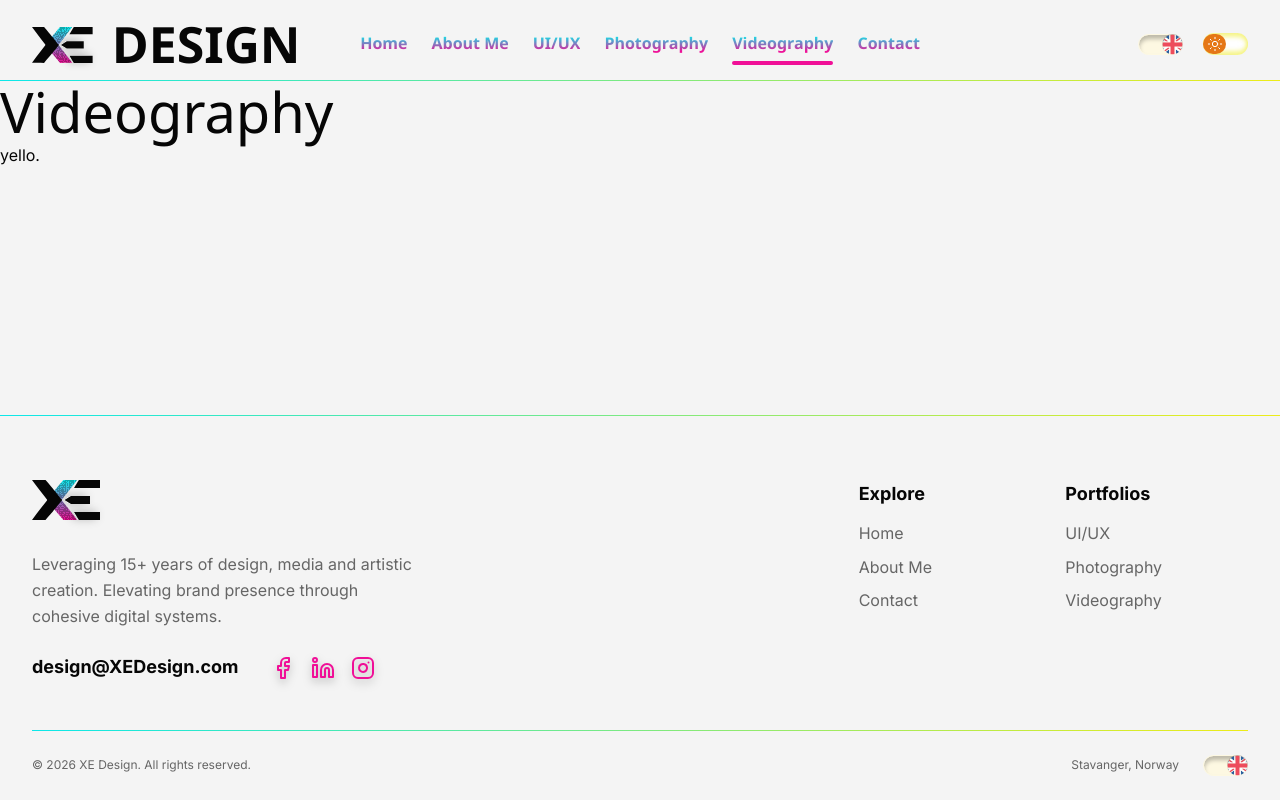
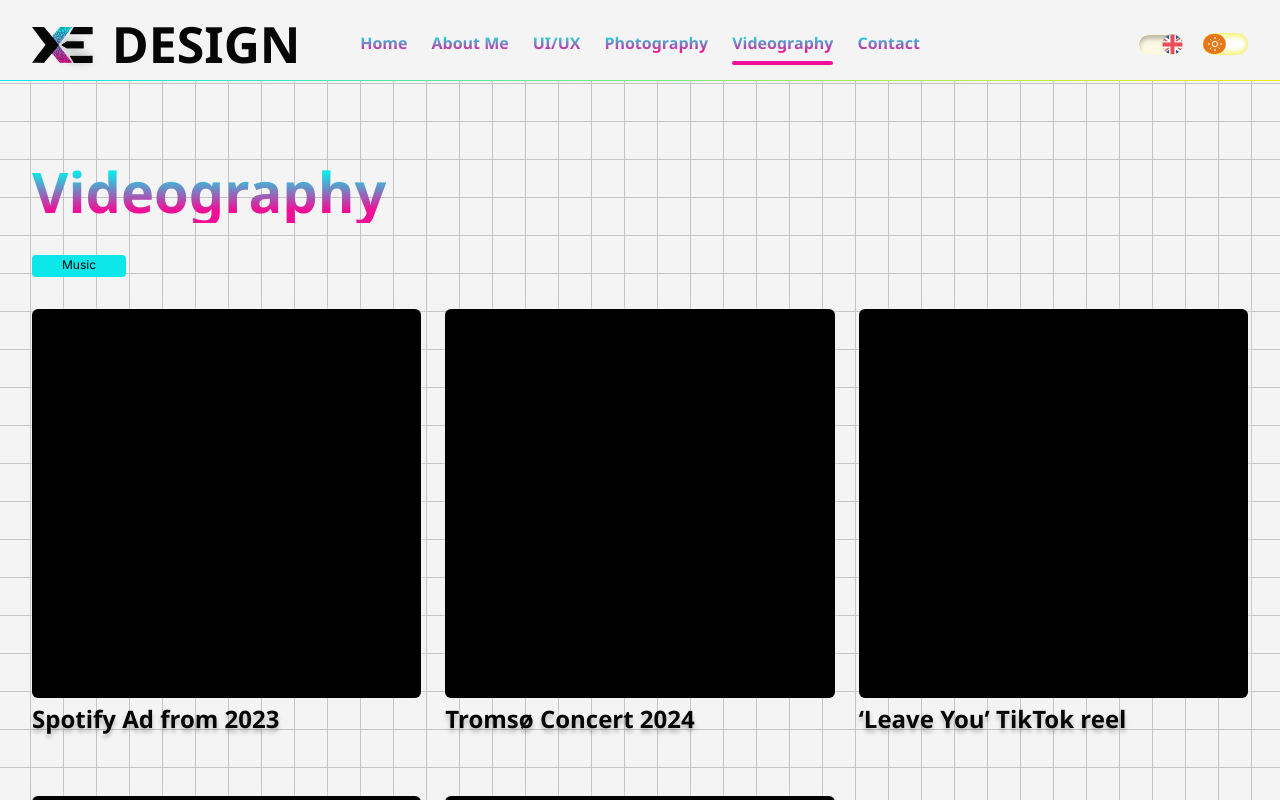
Before and after one commit to duct-tape-deployments/devin-portfolio, a React (Vite) app: page /videography in a window 1280 px wide. Shown: the top 800 px of the page. Built offline with nearby package versions, Linux system fonts and the light colour scheme; a web font is replaced by a local one.

Commit message:
feat(videography): build the videography page layout with placeholder video tiles

```diff
--- /dev/null
+++ b/src/components/videography/VideoCategorySection.tsx
@@ -0,0 +1,34 @@
+import { useId } from 'react';
+
+import { Section } from '@/components/layout/Section';
+import type { VideoCategory } from '@/data/videoCategories';
+import { useLanguageStore } from '@/stores/languageStore';
+
+type VideoCategorySectionProps = {
+  category: VideoCategory;
+};
+
+export function VideoCategorySection({ category }: VideoCategorySectionProps) {
+  const language = useLanguageStore((state) => state.language);
+  const titleId = useId();
+
+  return (
+    <Section space="none" aria-labelledby={titleId}>
+      <h2 id={titleId} className="badge mb-8">
+        {category.title[language]}
+      </h2>
+
+      <ul className="grid gap-y-12 md:grid-cols-2 md:gap-x-5 lg:grid-cols-3 lg:gap-x-6 lg:gap-y-16">
+        {category.videos.map((video) => (
+          <li key={video.slug}>
+            <div className="aspect-square rounded-md bg-black shadow-glow-image" />
+
+            <h3 className="mt-2 text-h5 leading-display font-bold text-foreground text-shadow-drop lg:text-h4">
+              {video.title[language]}
+            </h3>
+          </li>
+        ))}
+      </ul>
+    </Section>
+  );
+}
--- /dev/null
+++ b/src/data/videoCategories.ts
@@ -0,0 +1,41 @@
+import type { Localized } from '@/i18n/localized';
+
+export type Video = {
+  slug: string;
+  title: Localized<string>;
+};
+
+export type VideoCategory = {
+  slug: string;
+  title: Localized<string>;
+  videos: Video[];
+};
+
+export const videoCategories: VideoCategory[] = [
+  {
+    slug: 'music',
+    title: { en: 'Music', no: 'Musikk' },
+    videos: [
+      {
+        slug: 'spotify-ad-2023',
+        title: { en: 'Spotify Ad from 2023', no: 'Spotify-reklame fra 2023' },
+      },
+      {
+        slug: 'tromso-concert-2024',
+        title: { en: 'Tromsø Concert 2024', no: 'Konsert i Tromsø 2024' },
+      },
+      {
+        slug: 'leave-you-tiktok-reel',
+        title: { en: '‘Leave You’ TikTok reel', no: '‘Leave You’ TikTok-reel' },
+      },
+      {
+        slug: 'music-video-recap-2024',
+        title: { en: 'Music Video Recap from 2024', no: 'Oppsummering av musikkvideo fra 2024' },
+      },
+      {
+        slug: 'metropolis-concert-2024',
+        title: { en: 'Metropolis Concert 2024', no: 'Konsert på Metropolis 2024' },
+      },
+    ],
+  },
+];
--- /dev/null
+++ b/src/i18n/videographyLabels.ts
@@ -0,0 +1,15 @@
+import type { Localized } from '@/i18n/localized';
+
+export type VideographyLabels = {
+  title: string;
+};
+
+export const videographyLabels: Localized<VideographyLabels> = {
+  en: {
+    title: 'Videography',
+  },
+
+  no: {
+    title: 'Videografi',
+  },
+};
--- a/src/pages/Videography.tsx
+++ b/src/pages/Videography.tsx
@@ -1,12 +1,28 @@
+import { PageContainer, pageSpacing } from '@/components/layout/PageContainer';
 import { PageTitle } from '@/components/layout/PageTitle';
+import { VideoCategorySection } from '@/components/videography/VideoCategorySection';
+import { videoCategories } from '@/data/videoCategories';
+import { videographyLabels } from '@/i18n/videographyLabels';
+import { useT } from '@/stores/languageStore';
 
 function Videography() {
+  const t = useT(videographyLabels);
+
   return (
-    <section>
+    <div className="page-grid">
       <PageTitle page="videography" />
-      <h1>Videography</h1>
-      <p>yello.</p>
-    </section>
+      <PageContainer className={pageSpacing}>
+        <header className="mb-8">
+          <h1 className="title-gradient">{t.title}</h1>
+        </header>
+
+        <div className="flex flex-col gap-12 lg:gap-16">
+          {videoCategories.map((category) => (
+            <VideoCategorySection key={category.slug} category={category} />
+          ))}
+        </div>
+      </PageContainer>
+    </div>
   );
 }
 
```
